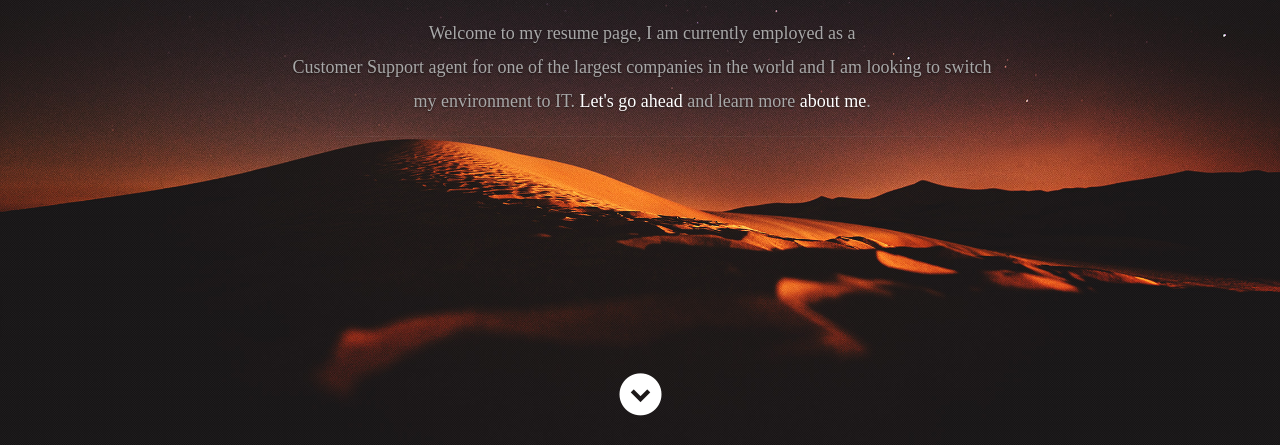
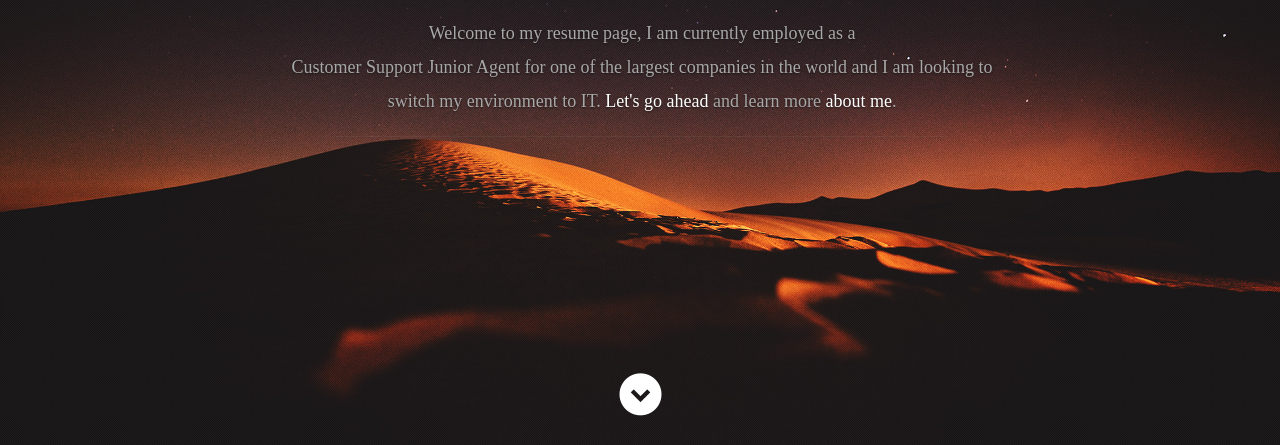
Before and after one commit to WariisBA/HKCV, a plain HTML site: page index.html in a window 1280 px wide. Shown: the part 355-800 px from the top of the page. Drawn offline with nearby package versions, Linux system fonts and the light colour scheme; a web font is replaced by a local one.

Commit message:
Update index.html

```diff
--- a/index.html
+++ b/index.html
@@ -55,7 +55,7 @@
       <div class="row banner">
          <div class="banner-text">
             <h1 class="responsive-headline">Hello, I am Haris Kerla.</h1>
-            <h3>Welcome to my resume page, I am currently employed as a <br>Customer Support agent for one of the largest companies in the world and I am looking to
+            <h3>Welcome to my resume page, I am currently employed as a <br>Customer Support Junior Agent for one of the largest companies in the world and I am looking to
             switch my environment to IT.<a class="smoothscroll" href="#about"> Let's go ahead</a> and learn more <a class="smoothscroll" href="#about">about me</a>.</h3>
             <hr />
          </div>
```
